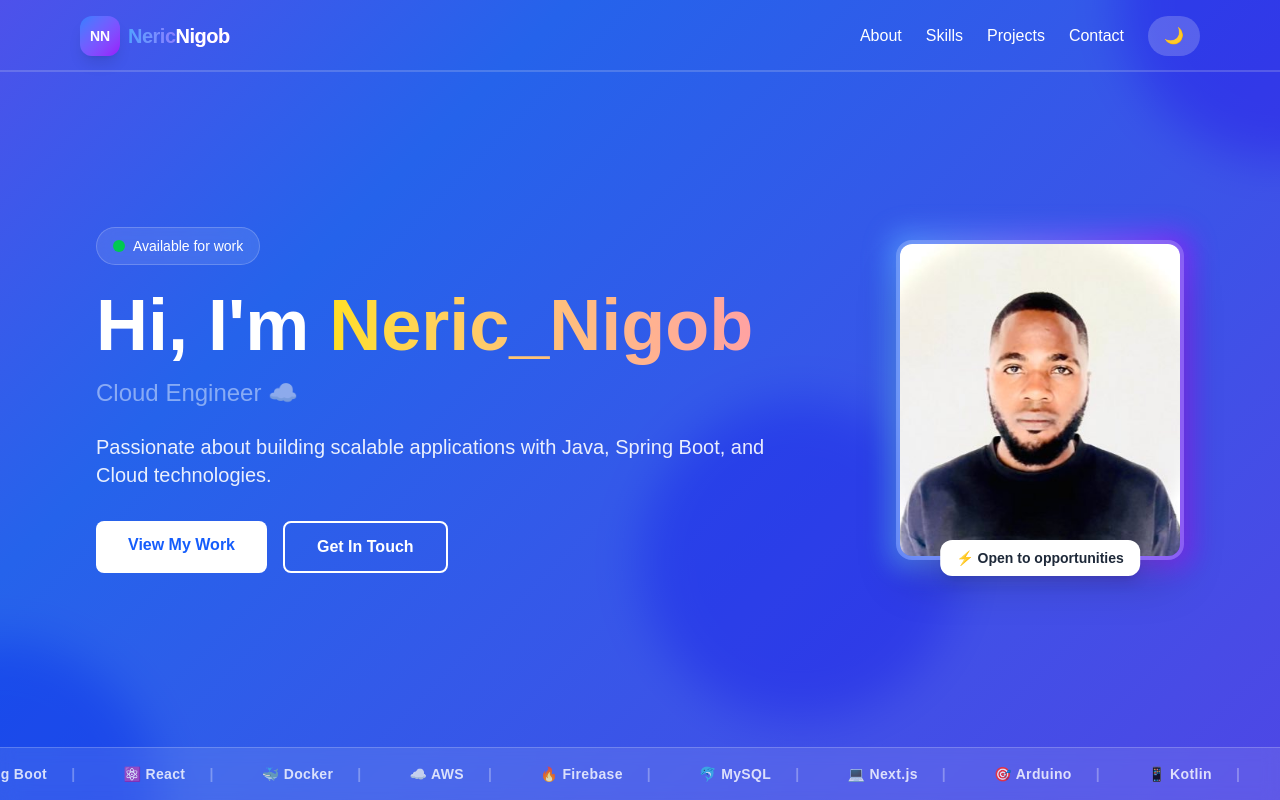
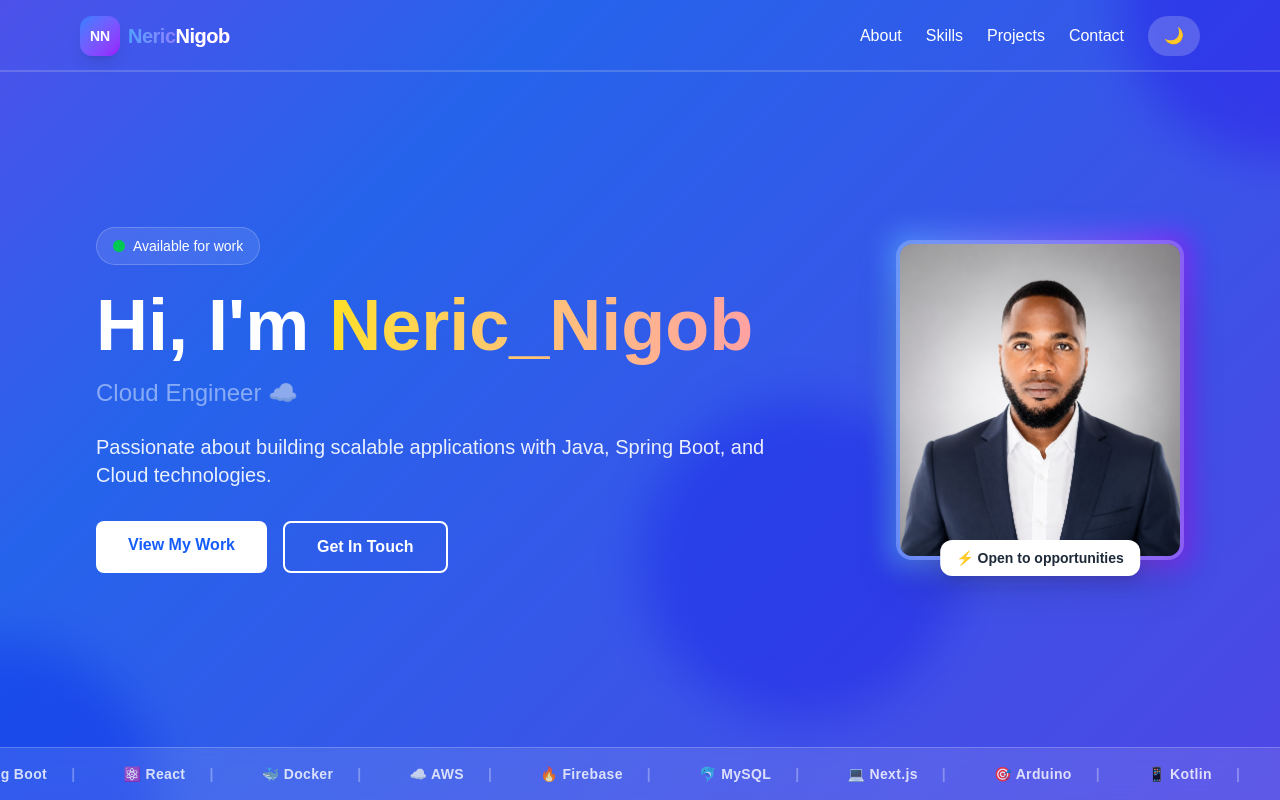
Before and after one commit to Neric-wizard/portfolio-nextjs, a Next.js app: page / in a window 1280 px wide. Shown: the top 800 px of the page. Built offline with nearby package versions, Linux system fonts and the light colour scheme.

Commit message:
Update profile photo

```diff
--- a/app/page.tsx
+++ b/app/page.tsx
@@ -89,7 +89,7 @@ export default function Home() {
     {/* Glowing ring */}
     <div className="absolute inset-0 bg-gradient-to-r from-blue-400 to-purple-600 blur-md opacity-70 scale-105 rounded-2xl" />
     <img
-      src="/profile.jpg"
+      src="\myimg.png"
       alt="Neric Nigob"
       className="relative w-72 h-80 object-cover rounded-2xl border-4 border-white/20 shadow-2xl"
     />
```
Also changed, not shown: public/myimg.png (added).
